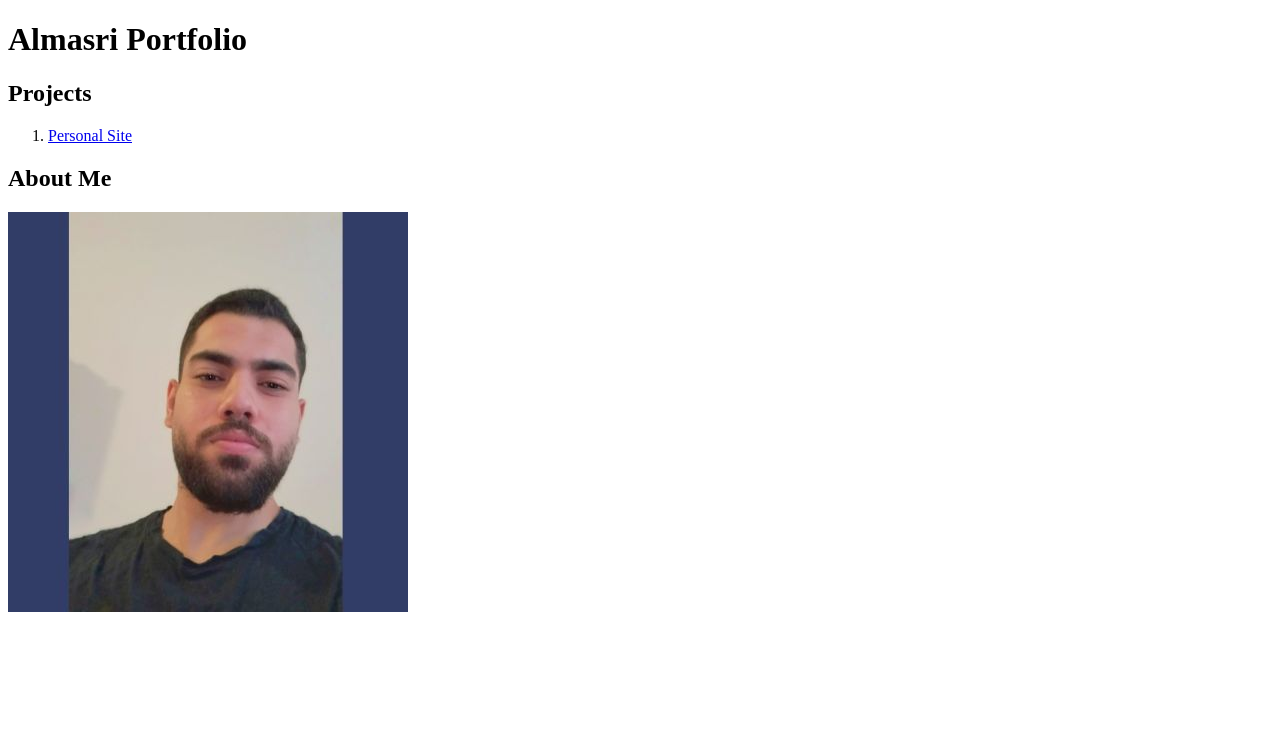
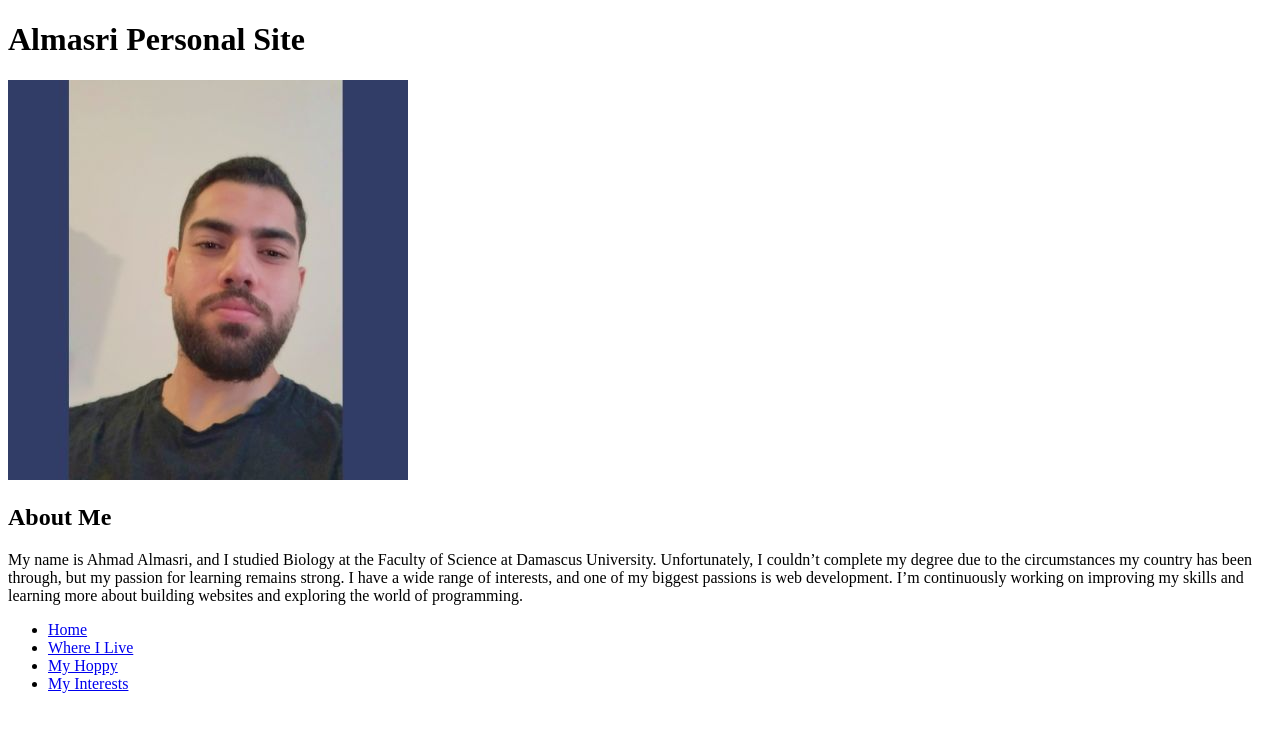
Before and after one commit to Almasri034/Personal-Site, a plain HTML site: page index.html in a window 1280 px wide. Drawn offline with Linux system fonts and the light colour scheme.

Commit message:
Your update message

```diff
--- a/index.html
+++ b/index.html
@@ -6,19 +6,19 @@
     <title>Almasri Portfolio</title>
 </head>
 <body>
-    <h1>Almasri Portfolio</h1>
-      <main>
-         <section>
-           <h2>Projects</h2>
-           <ol>
-            <li><a href="almasri/index.html">Personal Site</a></li>
-           </ol>
-         </section>
-         <aside>
-            <h2> About Me</h2>
-            <img src="almasri/images/my-photo.jpg" alt=" Personal photo">
+    <h1>Almasri Personal Site</h1>
+    <p><img src="images/my-photo.jpg" alt="javascript" width="400" height="400"></p>
+    <h2>About Me</h2>
+        <p>My name is Ahmad Almasri, and I studied Biology at the Faculty of Science at Damascus University. Unfortunately, I couldn’t complete my degree due to the circumstances my country has been through, but my passion for learning remains strong. I have a wide range of interests, and one of my biggest passions is web development. I’m continuously working on improving my skills and learning more about building websites and exploring the world of programming.</p>
 
-         </aside>
-     </main>
-</body>
+        <nav>
+            <ul>
+                <li><a href="index.html">Home</a></li>
+                <li><a href="where/where.html">Where  I Live</a></li>
+                <li><a href="hoppy/hoppy.html">My Hoppy</a></li>
+                <li><a href="interests/interests.html">My Interests</a></li>
+
+            </ul>
+        </nav>
+
 </html>
```
Also changed, not shown: hoppy/hoppy.html (added, +11 -0 lines), interests/interests.html (added, +12 -0 lines), where/where.html (renamed from almasri/index.html, +1 -1 lines), hoppy/hobby1.jpg (renamed from almasri/images/hobby1.jpg), hoppy/hobby2.jpg (renamed from almasri/images/hobby2.jpg), hoppy/hobby3.jpg (renamed from almasri/images/hobby3.jpg), images/my-photo.jpg (renamed from almasri/images/my-photo.jpg), interests/learn (1).jpg (renamed from almasri/images/learn (1).jpg), where/Wien.jpg (renamed from almasri/images/Wien.jpg).
